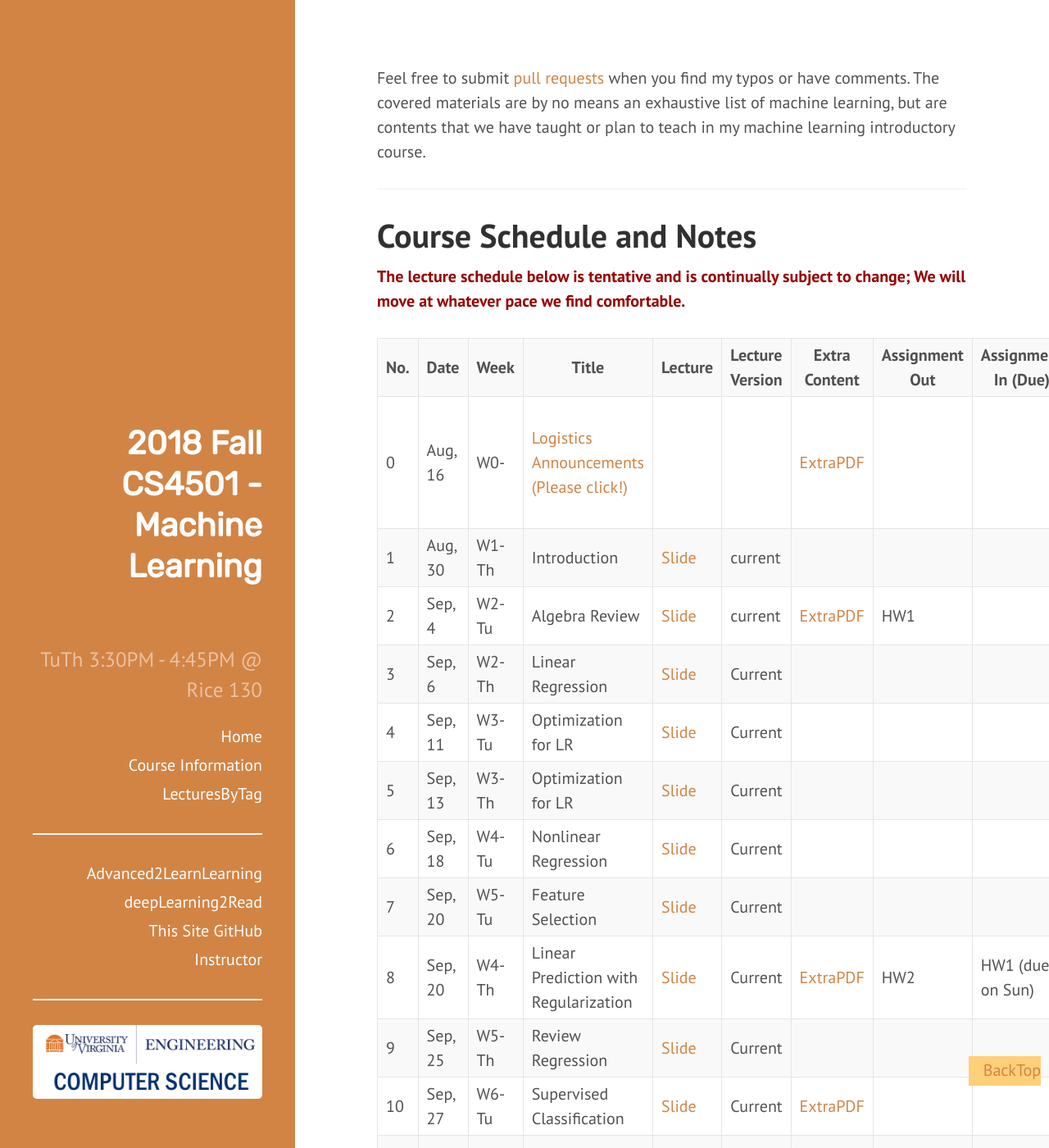
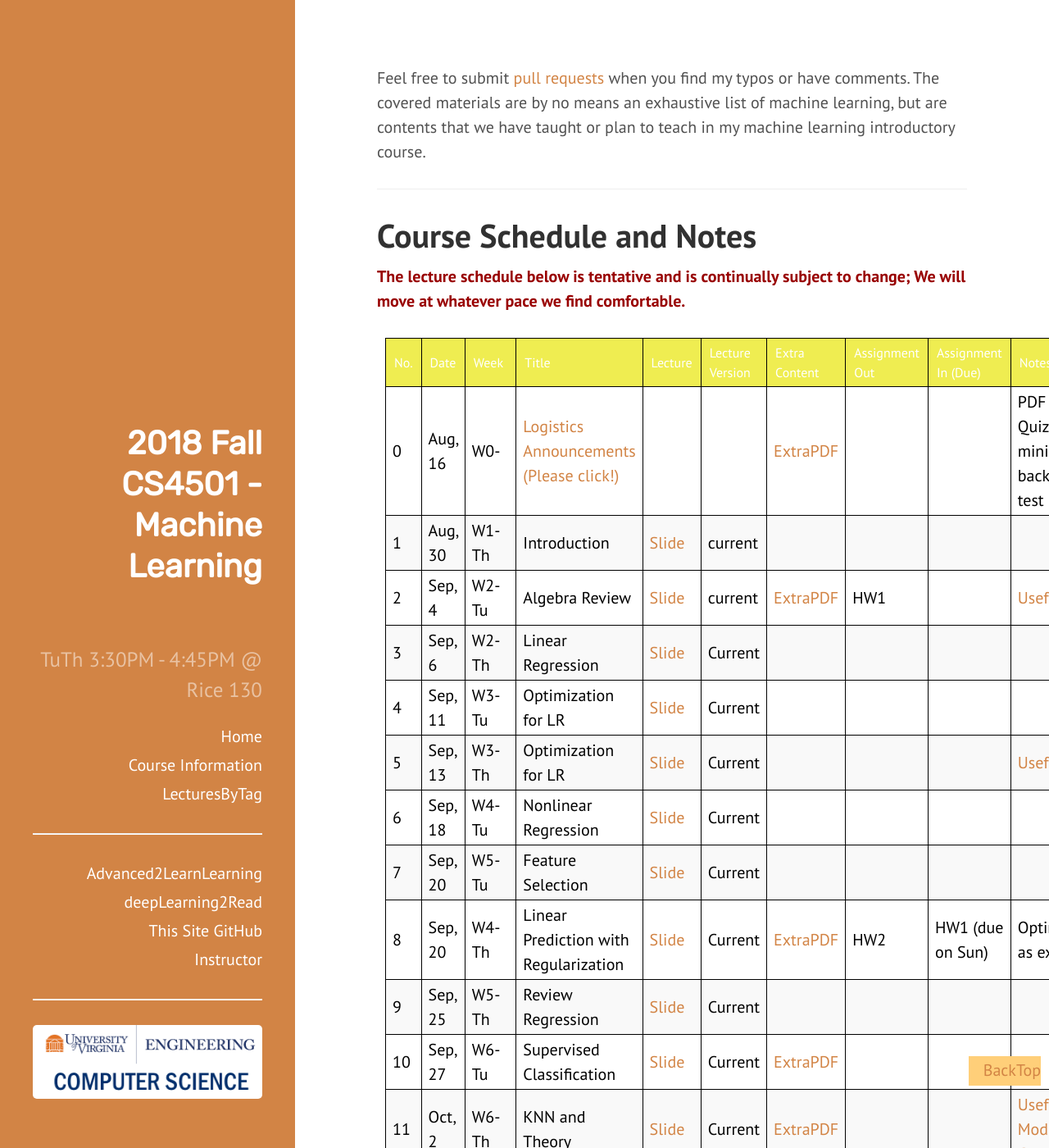
Before and after one commit to dblakely/2018fUVA-CS4501MachineLearning, a Jekyll site: the page built from index.html, in a window 1280 px wide and 1400 px high. Shown: the whole window at 82% size. Built offline with Jekyll 4.4.1, drawn with Linux system fonts in a browser that asks for light colours; some of the changed text lies outside the part shown.

Commit message:
again table format issue

```diff
--- a/index.html
+++ b/index.html
@@ -23,7 +23,7 @@ when you find my typos or have comments. The covered materials are by no means a
 
 <div class="posts">
 
-<table style="width:100%" summary="Table of Lectures" border="1">
+<table id="datatab3"  summary="Table of Lectures" border="1">
 <tr>
  <h3><b>
   <th>No.</th>
--- a/public/css/hyde.css
+++ b/public/css/hyde.css
@@ -303,7 +303,7 @@ width: 99%;
 font-size: 16px;
 font-weight: normal;
 color: white;
-background: #74a743;
+background: #efed51;
 padding: 5px 10px;
 text-align: left;
 border: solid 1px black;
```
